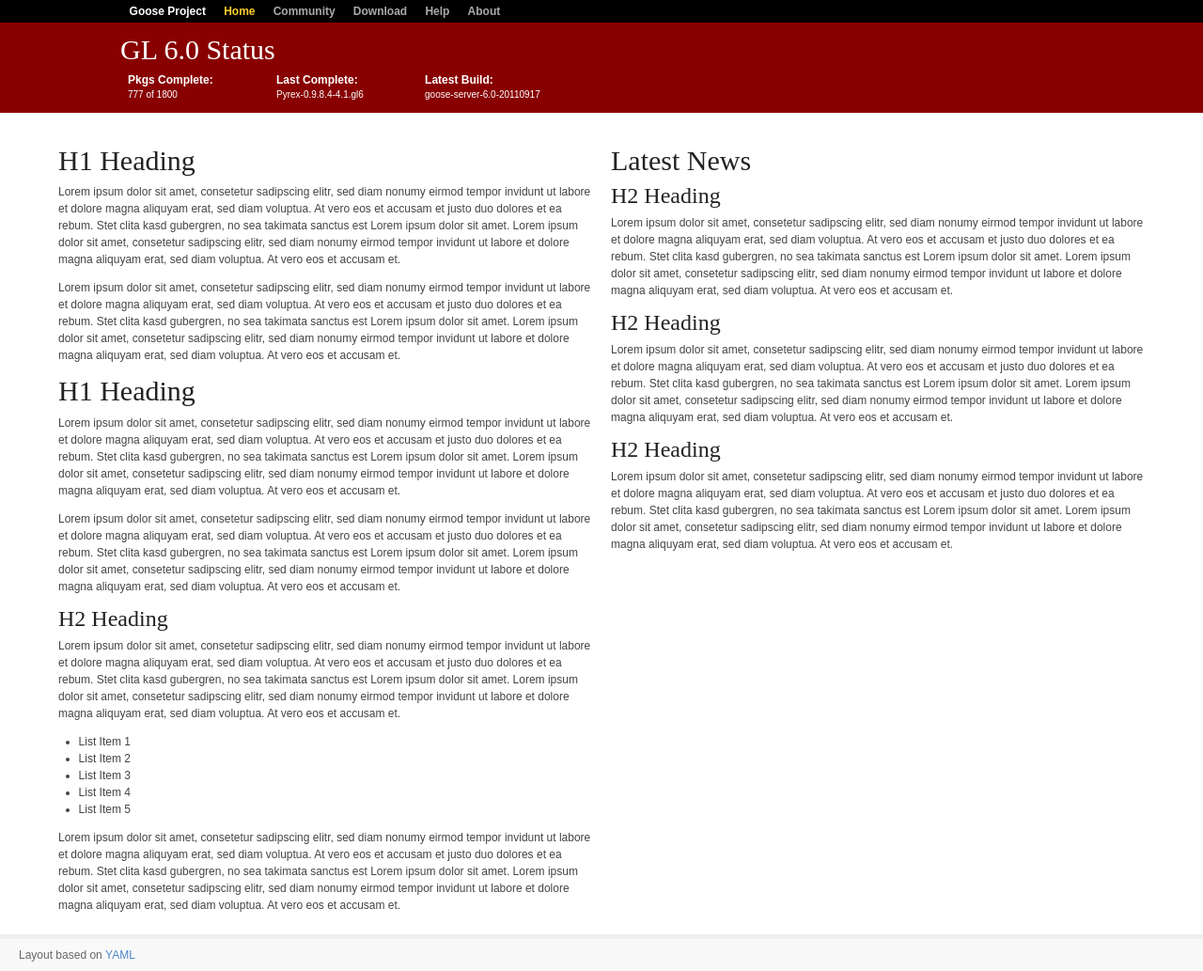
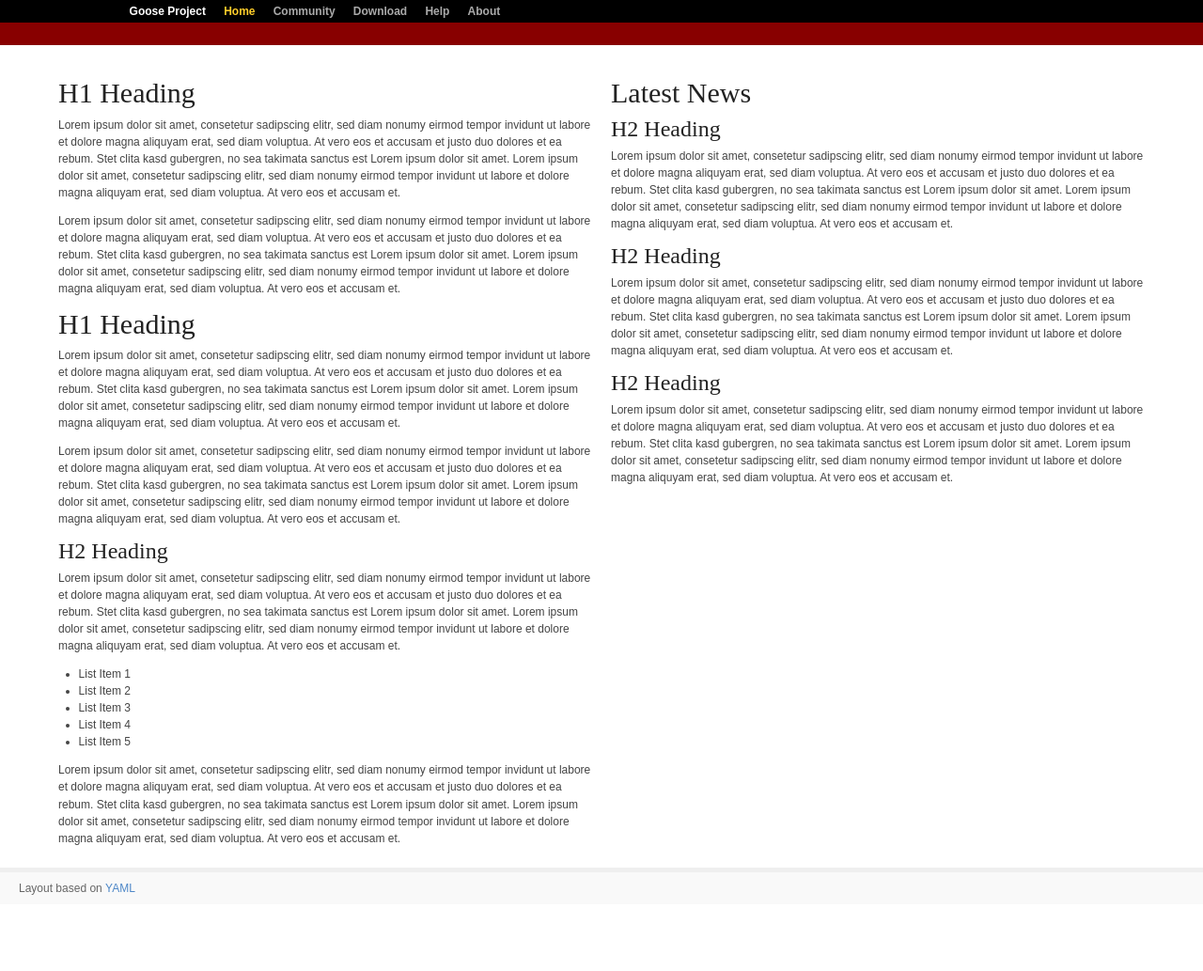
Before and after one commit to gooseproject/gooseproject.github.com, a Jekyll site: the page built from index.html, in a window 1280 px wide. Shown: the whole page at 94% size. Built offline with Jekyll 4.4.1, drawn with Linux system fonts in a browser that asks for light colours; nearby versions of some CDN libraries; after the commit the page ends 962 px from its top, so only the background shows below that.

```diff
--- /dev/null
+++ b/_includes/nav.html
@@ -0,0 +1,15 @@
+      <div id="nav">
+        <!-- skiplink anchor: navigation -->
+        <a id="navigation" name="navigation"></a>
+        <div class="hlist">
+          <!-- main navigation: horizontal list -->
+          <ul>
+            <li class="homelink"><strong>Goose Project</strong></li>
+            <li class="active"><a href="#">Home</a></li>
+            <li><a href="#">Community</a></li>
+            <li><a href="#">Download</a></li>
+            <li><a href="#">Help</a></li>
+            <li><a href="#">About</a></li>
+          </ul>
+        </div>
+      </div>
--- a/_layouts/main.html
+++ b/_layouts/main.html
@@ -11,48 +11,20 @@
 <![endif]-->
 </head>
 <body>
+<script src="http://ajax.googleapis.com/ajax/libs/jquery/1.6.4/jquery.min.js"></script>
+<script src="/js/ourscript.js"></script>
 <!-- start: skip link navigation -->
 <a class="skip" title="skip link" href="#navigation">Skip to the navigation</a><span class="hideme">.</span>
 <a class="skip" title="skip link" href="#content">Skip to the content</a><span class="hideme">.</span>
 <!-- end: skip link navigation -->
 <!-- start: header-->
 <div id="header" role="banner">
-      <div id="nav">
-        <!-- skiplink anchor: navigation -->
-        <a id="navigation" name="navigation"></a>
-        <div class="hlist">
-          <!-- main navigation: horizontal list -->
-          <ul>
-            <li class="homelink"><strong>Goose Project</strong></li>
-            <li class="active"><a href="#">Home</a></li>
-            <li><a href="#">Community</a></li>
-            <li><a href="#">Download</a></li>
-            <li><a href="#">Help</a></li>
-            <li><a href="#">About</a></li>
-          </ul>
-        </div>
-      </div>
+{% include nav.html %}
 </div>
 <!-- end: header-->
 <!-- start: teaser-->
 <div id="teaser">
   <div class="status">
-        <h1>GL 6.0 Status</h1>
-        <ul>
-          <li>
-            <em>Pkgs Complete:</em>
-            777 of 1800
-          </li>
-          <li>
-            <em>Last Complete:</em>
-            Pyrex-0.9.8.4-4.1.gl6
-          </li>
-          <li>
-            <em>Latest Build:</em>
-            goose-server-6.0-20110917
-          </li>
-        </ul>
-        <br class="clear" />
   </div>
 </div>
 <!-- end: teaser-->
--- /dev/null
+++ b/js/ourscript.js
@@ -0,0 +1,6 @@
+$(document).ready(function(){
+  $("a").click(function(event){
+    alert("As you can see, the link no longer took you to jquery.com");
+    event.preventDefault();
+  });
+});
```
Also changed, not shown: _layouts/noteaser.html (+1 -15 lines), statusinclude.html (added, +16 -0 lines).
